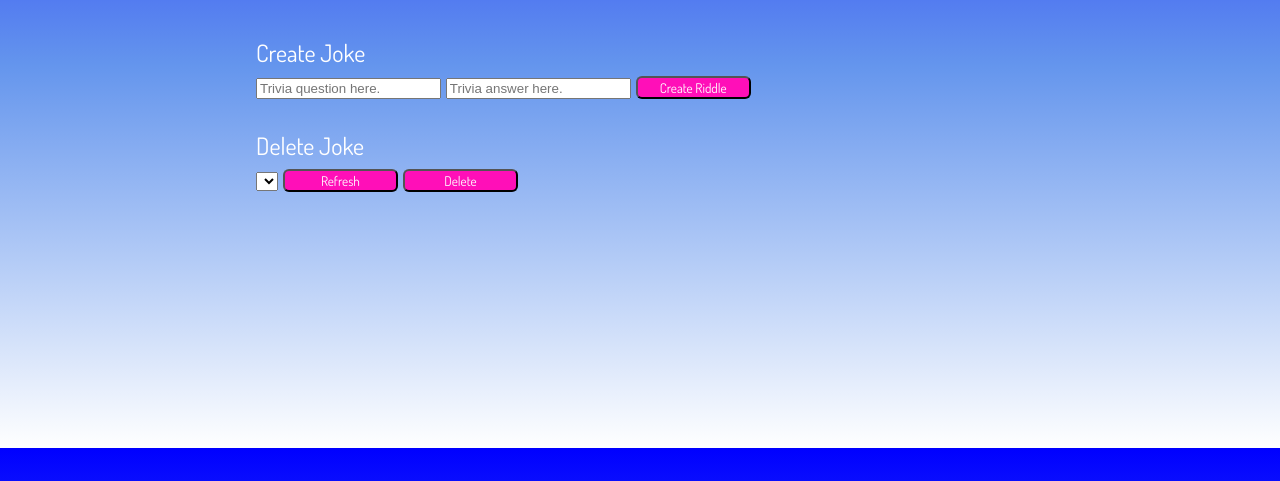
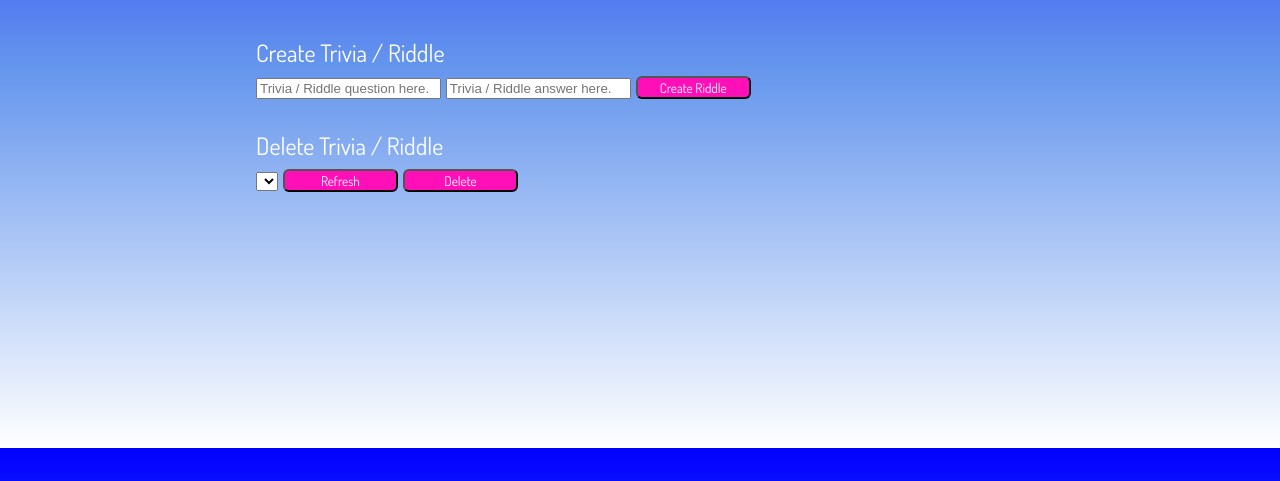
Before and after one commit to dhs-biyu/webdev, a website: page updateJokes.html in a window 1280 px wide. Shown: the part 319-800 px from the top of the page. Drawn offline with nearby package versions, Linux system fonts and the light colour scheme; no server answers.

Commit message:
Update updateJokes.html

```diff
--- a/updateJokes.html
+++ b/updateJokes.html
@@ -12,17 +12,17 @@
 </h2>
 
 <div>
-    <div>Create Joke</div>
+    <div>Create Trivia / Riddle</div>
 	<form id="createJoke" name="createJoke" method="post" action="/createjoke">
-	    <input type="text" id="createJokeSetup" required="required" placeholder="Trivia question here.">
-		<input type="text" id="createJokePunchline" required="required" placeholder="Trivia answer here.">
+	    <input type="text" id="createJokeSetup" required="required" placeholder="Trivia / Riddle question here.">
+		<input type="text" id="createJokePunchline" required="required" placeholder="Trivia / Riddle answer here.">
         <button class="button" type="submit" name="submit" value="submit">Create Riddle</button>
     </form>
     <div id="createJokeSuccess"></div>
 </div>
 <br>
 <div>
-    <div>Delete Joke</div>
+    <div>Delete Trivia / Riddle</div>
 	<select id="allJokes">
 	</select>
 	<button class="button" id="refreshJokes">Refresh</button>
```
